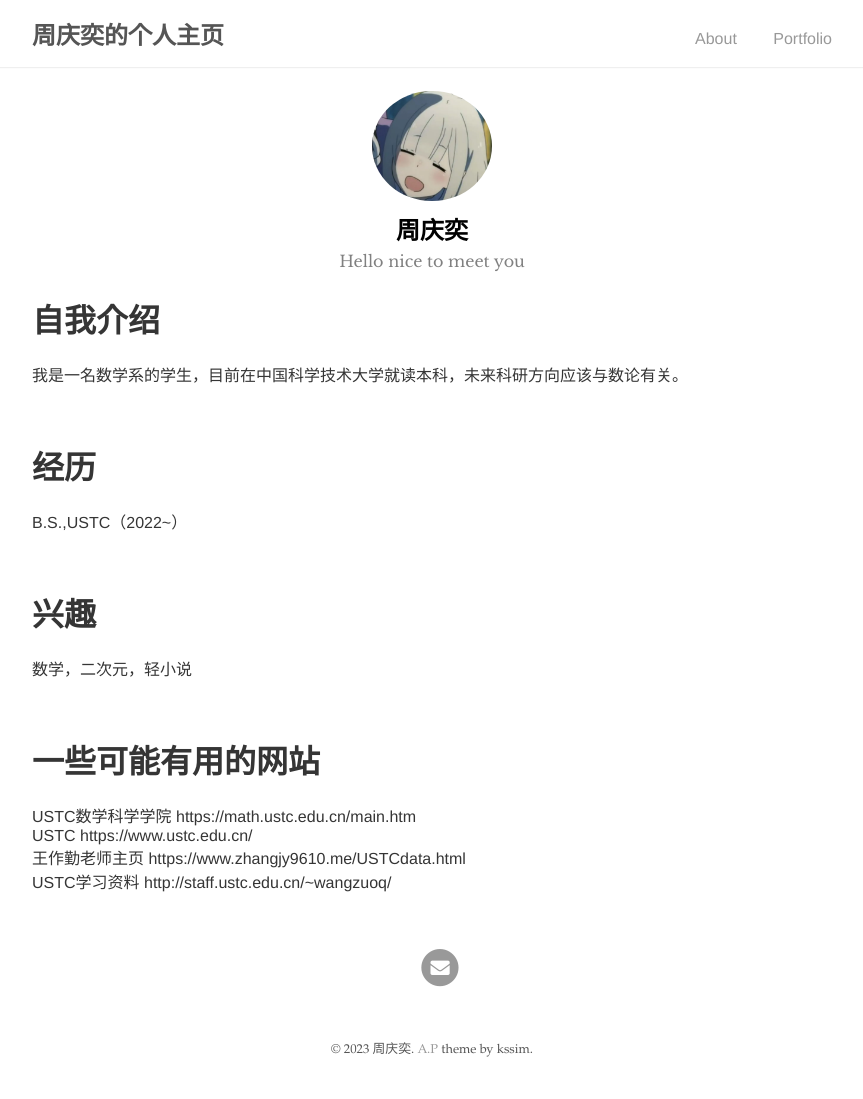
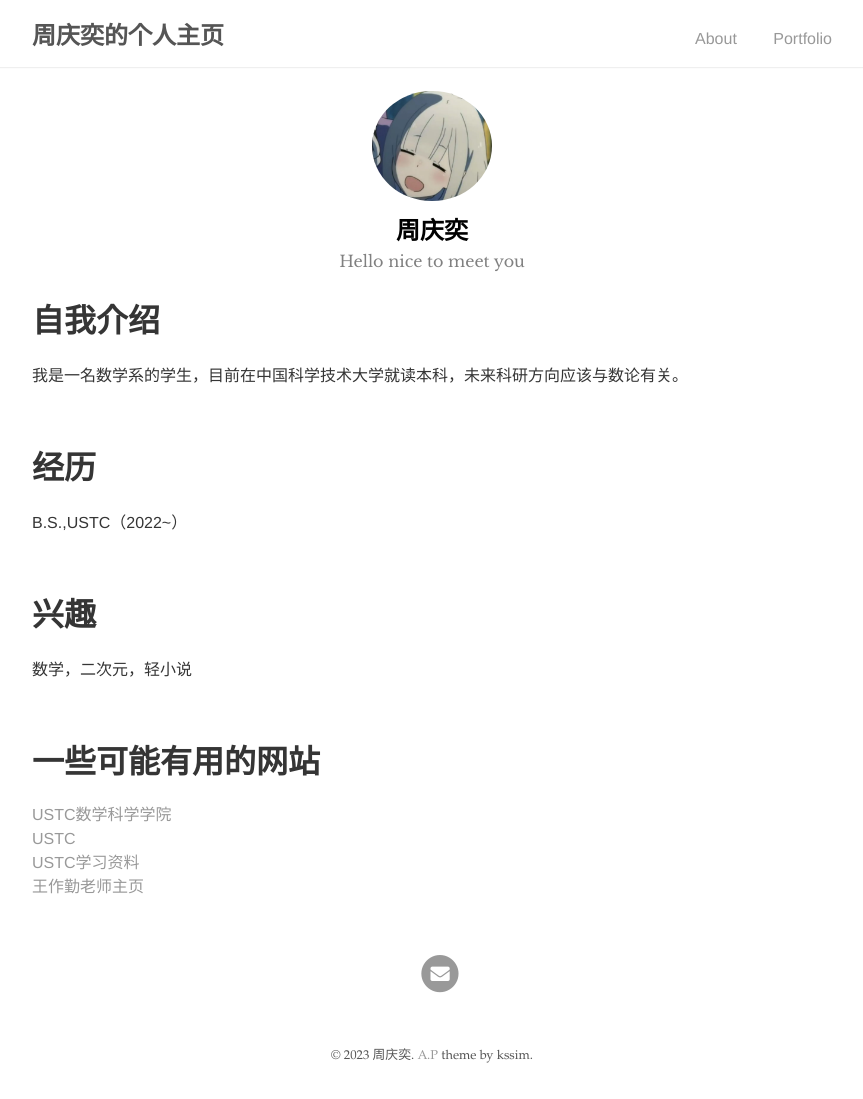
Before and after one commit to zqygg/zqygg.github.io, a Jekyll site: the page built from index.md, in a window 1280 px wide. Shown: the whole page, without its empty margins (208-1071 px from the left). Built offline with Jekyll 4.4.1, drawn with Linux system fonts in a browser that asks for light colours; our own code applies the rules of GitHub Pages for plain Markdown files; part of the change alters nothing that is shown.

Commit message:
Update index.md

```diff
--- a/index.md
+++ b/index.md
@@ -18,10 +18,10 @@ B.S.,USTC（2022~）
 <br/>
 
 # 一些可能有用的网站
-USTC数学科学学院 https://math.ustc.edu.cn/main.htm
+<a href="http://math.ustc.edu.cn/main.htm/" target="_blank">USTC数学科学学院</a>
 <br/>
-USTC https://www.ustc.edu.cn/
+<a href="https://www.ustc.edu.cn/" target="_blank">USTC</a>
 <br/>
-王作勤老师主页 https://www.zhangjy9610.me/USTCdata.html
+<a href="https://www.zhangjy9610.me/USTCdata.html" target="_blank">USTC学习资料</a>
 <br/>
-USTC学习资料 http://staff.ustc.edu.cn/~wangzuoq/
+<a href="http://staff.ustc.edu.cn/~wangzuoq/" target="_blank">王作勤老师主页</a>
```
